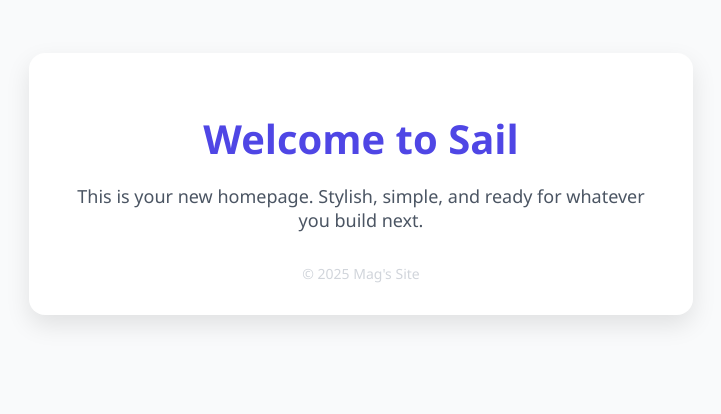
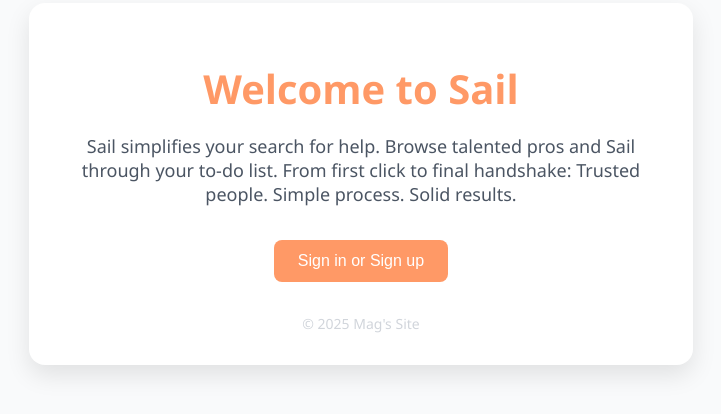
Before and after one commit to maggieraejensen/Sail, a plain HTML site: page index.html in a window 1280 px wide. Shown: the part 216-630 px from the top of the page, without its empty margins (279-1000 px from the left). Drawn offline with Linux system fonts and the light colour scheme.

Commit message:
Styled button and updated color scheme

```diff
--- a/index.html
+++ b/index.html
@@ -6,7 +6,7 @@
   <title>Welcome</title>
   <style>
     :root {
-      --primary: #4f46e5;
+      --primary: #FF9966;
       --background: #f9fafb;
       --text: #111827;
       --accent: #d1d5db;
@@ -49,12 +49,32 @@
       font-size: 0.875rem;
       color: var(--accent);
     }
+
+    button {
+      margin-top: 1rem;
+      padding: 0.75rem 1.5rem;
+      background-color: var(--primary);
+      color: white;
+      border: none;
+      border-radius: 8px;
+      font-size: 1rem;
+      cursor: pointer;
+    }
+
+    button:hover {
+      background-color: #3730a3; /* or any slightly darker color */
+    }
+
   </style>
 </head>
 <body>
   <div class="container">
     <h1>Welcome to Sail</h1>
-    <p>This is your new homepage. Stylish, simple, and ready for whatever you build next.</p>
+    <p>Sail simplifies your search for help. Browse talented pros and Sail through your to-do list.
+       From first click to final handshake: Trusted people. Simple process. Solid results.</p>
+
+    <button>Sign in or Sign up</button>
+
     <footer>© 2025 Mag's Site</footer>
   </div>
 </body>
```
